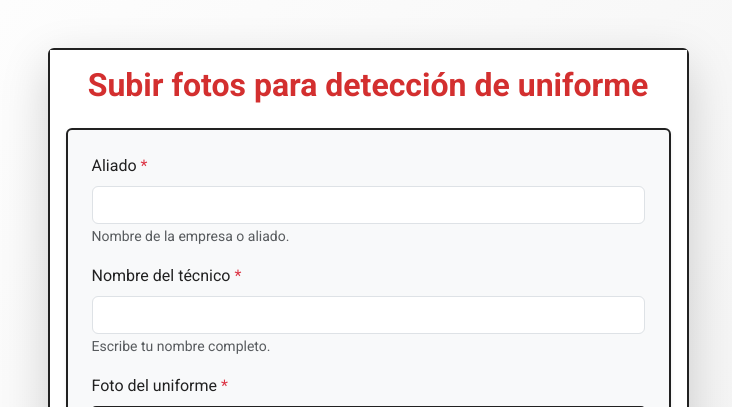
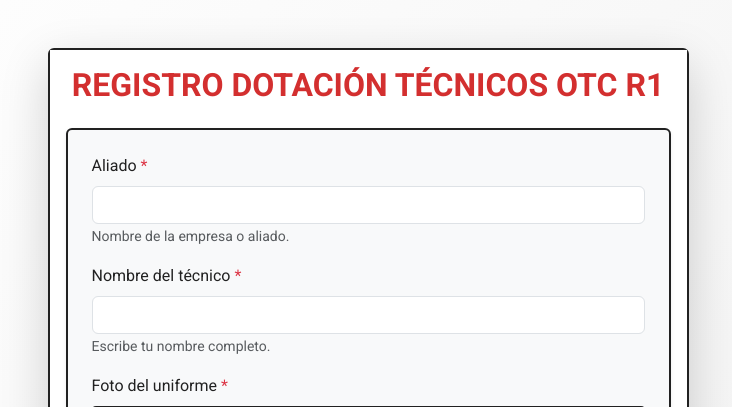
Before and after one commit to FaridFandino10/deteccion-uniformes, a Flask app: page / in a window 1280 px wide. Shown: the top 407 px of the page, without its empty margins (272-1004 px from the left). Run offline with Flask 3, Linux system fonts and the light colour scheme.

Commit message:
Actualizacion general.

```diff
--- a/templates/index.html
+++ b/templates/index.html
@@ -97,7 +97,7 @@
         <div class="col-md-7">
             <div class="card shadow-lg">
                 <div class="card-body">
-                    <h2 class="mb-4 text-center">Subir fotos para detección de uniforme</h2>
+                    <h2 class="mb-4 text-center">REGISTRO DOTACIÓN TÉCNICOS OTC R1</h2>
                     {% if error %}
                       <div class="alert alert-danger">{{ error }}</div>
                     {% endif %}
```
Also changed, not shown: 1 other file.
